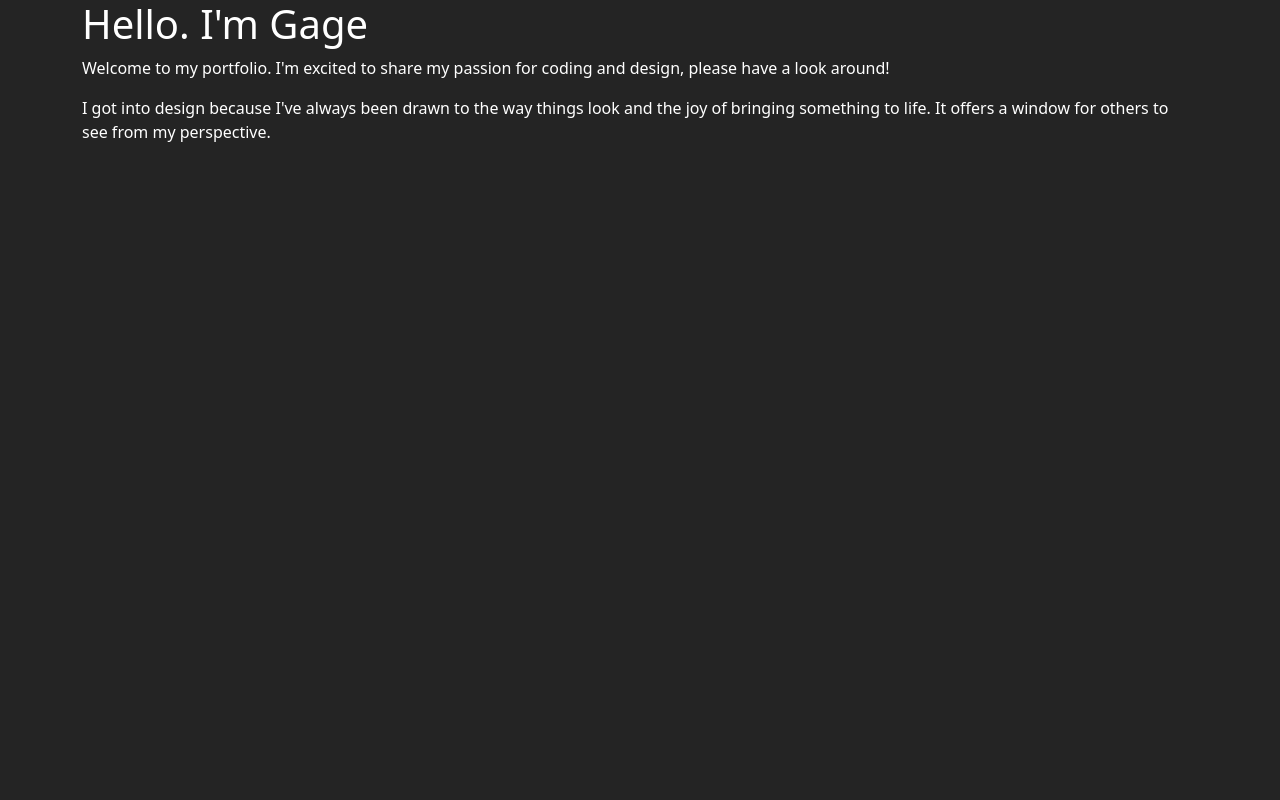
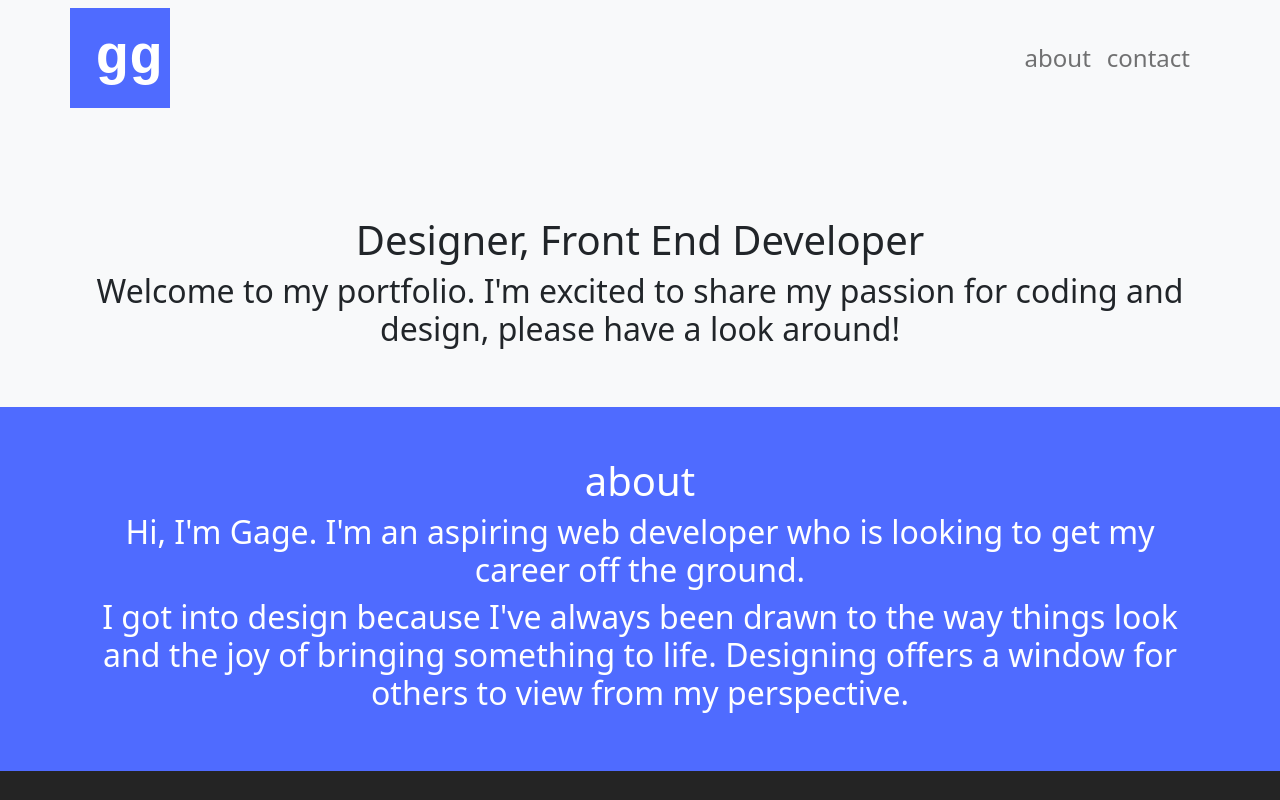
Before and after one commit to gagenzmer/portfolio, a plain HTML site: page index.html in a window 1280 px wide. Drawn offline with nearby package versions, Linux system fonts and the light colour scheme.

Commit message:
added navbar
Added a navbar with logo and links

```diff
--- a/index.html
+++ b/index.html
@@ -9,10 +9,29 @@
         <script src="https://cdn.jsdelivr.net/npm/bootstrap@5.2.0/dist/js/bootstrap.bundle.min.js"></script>
     </head>
     <body>
-        <section class="container">
-            <h1 class="text=center">Hello. I'm Gage</h1>
-            <p>Welcome to my portfolio. I'm excited to share my passion for coding and design, please have a look around!</p>
-            <p>I got into design because I've always been drawn to the way things look and the joy of bringing something to life. It offers a window for others to see from my perspective.</p>
+        <nav class="navbar navbar-expand-sm bg-light">
+                <ul class="navbar-nav container">
+                    <li class="nav-item">
+                        <a class="nav-link nav-logo" href="#">gg</a>
+                    </li>
+                    <li class="nav-item">
+                        <a class="nav-link nav-link-option" href="#">contact</a>
+                        <a class="nav-link nav-link-option" href="#">about</a>
+                    </li>
+                </ul>
+        </nav>
+        <section class="container-fluid text-center intro bg-light text-dark">
+            <div class="container">
+                <h1>Designer, Front End Developer</h1>
+                <h2>Welcome to my portfolio. I'm excited to share my passion for coding and design, please have a look around!</h2>
+            </div>
+        </section>
+        <section class="container-fluid text-center about">
+            <div class="container">
+                <h1>about</h1>
+                <h2>Hi, I'm Gage. I'm an aspiring web developer who is looking to get my career off the ground.</h2>
+                <h2>I got into design because I've always been drawn to the way things look and the joy of bringing something to life. Designing offers a window for others to view from my perspective.</h2>
+            </div>
         </section>
     </body>
 </html>
--- a/main.css
+++ b/main.css
@@ -2,3 +2,30 @@ body {
     background-color: rgb(36, 36, 36);
     color: white;
 }
+
+.nav-logo {
+    width: 100px;
+    height: 100px;
+    font-size: 42pt;
+    font-family: 'Courier New', Courier, monospace;
+    font-weight: bold;
+    text-align: right;
+    color: white;
+    background-color: #4F6BFF;
+}
+
+.nav-link-option {
+    font-size: 18pt;
+    padding-left: 10px;
+    float: right;
+}
+
+.intro {
+    padding-top: 100px;
+    padding-bottom: 50px;
+}
+
+.about {
+    padding: 50px 0;
+    background-color: #4F6BFF;
+}
```
Also changed, not shown: img/151.png (added), img/177.png (added).
